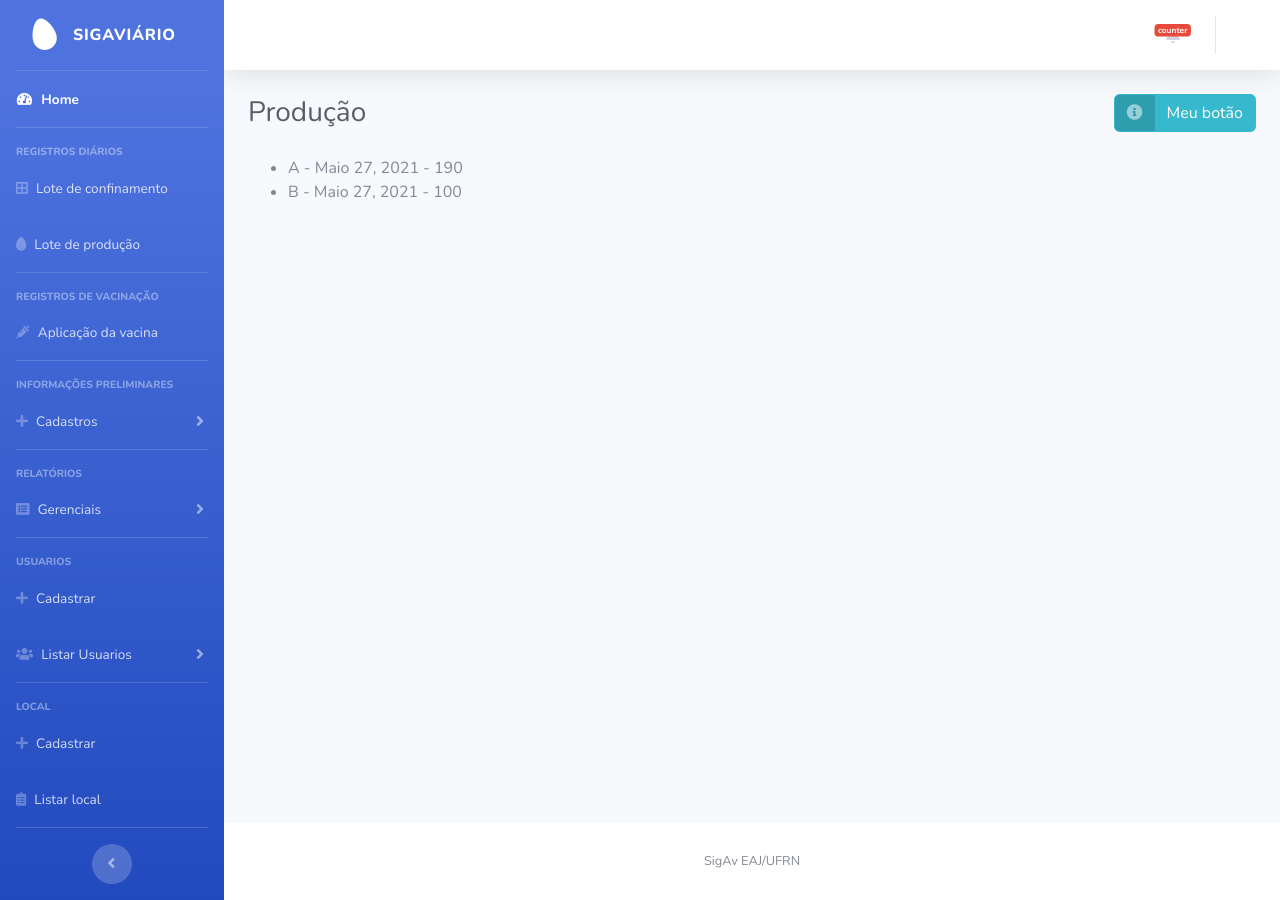
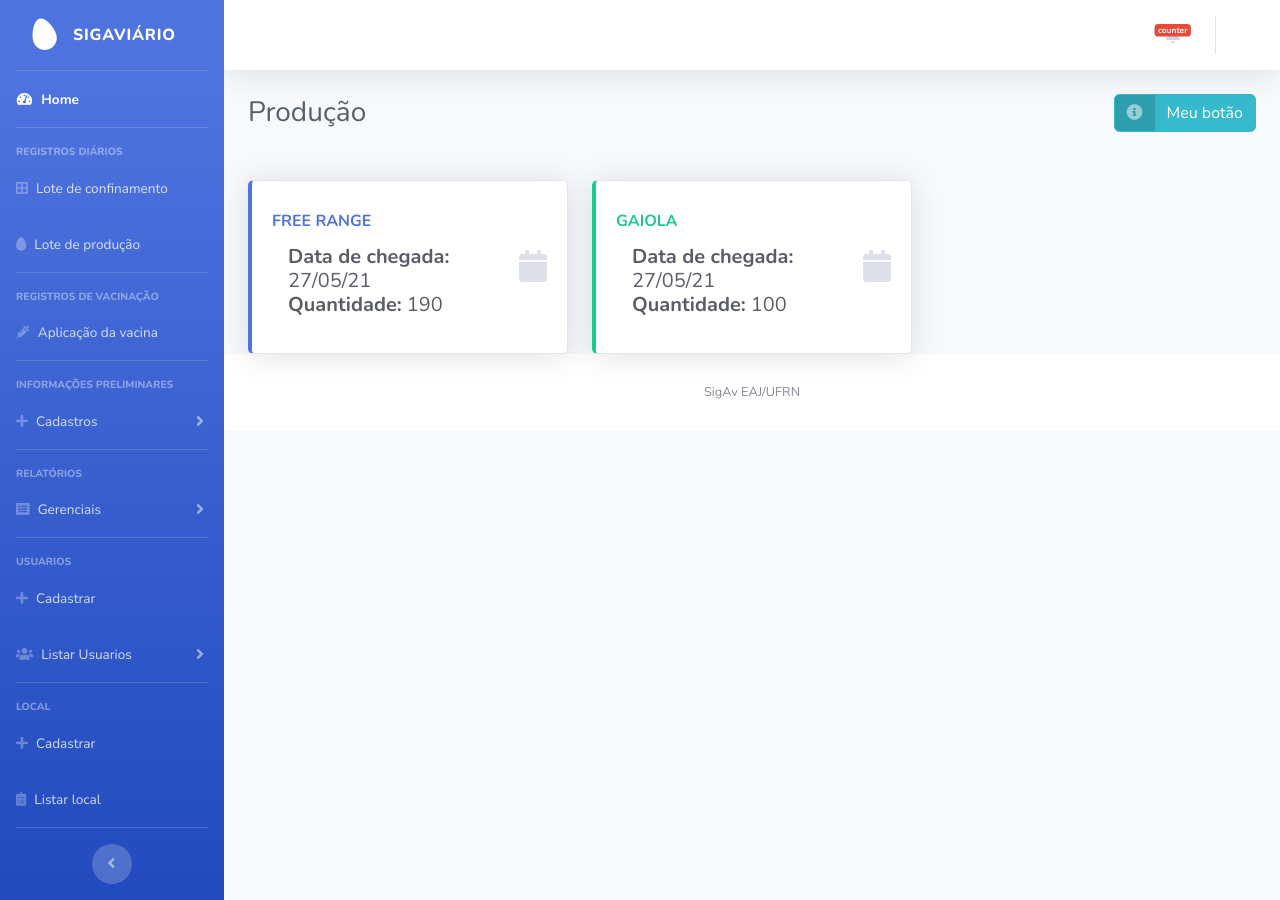
Before and after one commit to carlafcf/SigAv, a Django app: page /producao/listar/ in a window 1280 px wide. Run offline with Django 3.2, Linux system fonts and the light colour scheme; data comes from the database, SQL or seed files in the repository; some libraries are stand-ins or nearby versions.

Commit message:
Update listar.html
Alteração em Listar_Producao.html

```diff
--- a/SigAv/templates/producao/listar.html
+++ b/SigAv/templates/producao/listar.html
@@ -15,13 +15,100 @@ Produção
 
 {% block conteudo %}
     {% if object_list %}
-    <ul>
+
+
+
         {% for producao in object_list %}
-        <li>
-            {{producao.tipo_sistema}} - {{producao.data_chegada}} - {{producao.quantidade_aves_chegada}}
-        </li>
+       {%if forloop.counter0|divisibleby:3 %}
+        <br>
+       <div class="row">
+
+       {%endif%}
+
+                <!-- Earnings (Monthly) Card Example -->
+                {%  if producao.tipo_sistema == "A" %}
+                <div class="col-lg-4 col-md-6">
+                  <div class="card border-left-primary shadow h-100 py-2">
+                    <div class="card-body">
+                      <div class="row no-gutters align-items-center">
+                        <div class="col mr-2">
+                          <div class="text-m font-weight-bold text-primary text-uppercase mb-1">{{producao.get_tipo_sistema_display}}</div>
+                          <a class="nav-link collapsed" href="">
+
+                          <div class="h5 mb-0 text-gray-800"><strong>Data de chegada:</strong> {{producao.data_chegada|date:"d/m/y"}}</div>
+                          <div class="h5 mb-0 text-gray-800"><strong>Quantidade:</strong> {{producao.quantidade_aves_final}}</div>
+
+                        </a>
+                        </div>
+                        <div class="col-auto">
+                          <i class="fas fa-calendar fa-2x text-gray-300"></i>
+                        </div>
+                      </div>
+                    </div>
+                  </div>
+                </div>
+                {% elif producao.tipo_sistema == "B"%}
+
+
+                <!-- Earnings (Monthly) Card Example -->
+
+                <div class="col-lg-4 col-md-6">
+                  <div class="card border-left-success shadow h-100 py-2">
+                    <div class="card-body">
+                      <div class="row no-gutters align-items-center">
+                        <div class="col mr-2">
+                          <div class="text-m font-weight-bold text-success text-uppercase mb-1">{{producao.get_tipo_sistema_display}}</div>
+                          <a class="nav-link collapsed" href="">
+
+                          <div class="h5 mb-0 text-gray-800"><strong>Data de chegada:</strong> {{producao.data_chegada|date:"d/m/y"}}</div>
+                          <div class="h5 mb-0 text-gray-800"><strong>Quantidade:</strong> {{producao.quantidade_aves_final}}</div>
+
+                        </a>
+                        </div>
+                        <div class="col-auto">
+                          <i class="fas fa-calendar fa-2x text-gray-300"></i>
+                        </div>
+                      </div>
+                    </div>
+                  </div>
+                </div>
+
+                {% else %}
+
+
+                <div class="col-lg-4 col-md-6">
+                  <div class="card border-left-info shadow h-100 py-2">
+                    <div class="card-body">
+                      <div class="row no-gutters align-items-center">
+                        <div class="col mr-2">
+                          <div class="text-m font-weight-bold text-info text-uppercase mb-1">{{producao.get_tipo_sistema_display}}</div>
+                          <a class="nav-link collapsed" href="">
+
+                          <div class="h5 mb-0 text-gray-800"><strong>Data de chegada:</strong> {{producao.data_chegada|date:"d/m/y"}}</div>
+                          <div class="h5 mb-0 text-gray-800"><strong>Quantidade:</strong> {{producao.quantidade_aves_final}}</div>
+
+                        </a>
+                        </div>
+                        <div class="col-auto">
+                          <i class="fas fa-calendar fa-2x text-gray-300"></i>
+                        </div>
+                      </div>
+                    </div>
+                  </div>
+                </div>
+
+               {%endif%}
+
+
+          {%if forloop.counter|divisibleby:3 %}
+
+        </div>
+        {% endif %}
+
         {% endfor %}
-    </ul>
+
+
+
     {% else %}
         <p>Não há produção.</p>
     {% endif %}
```
